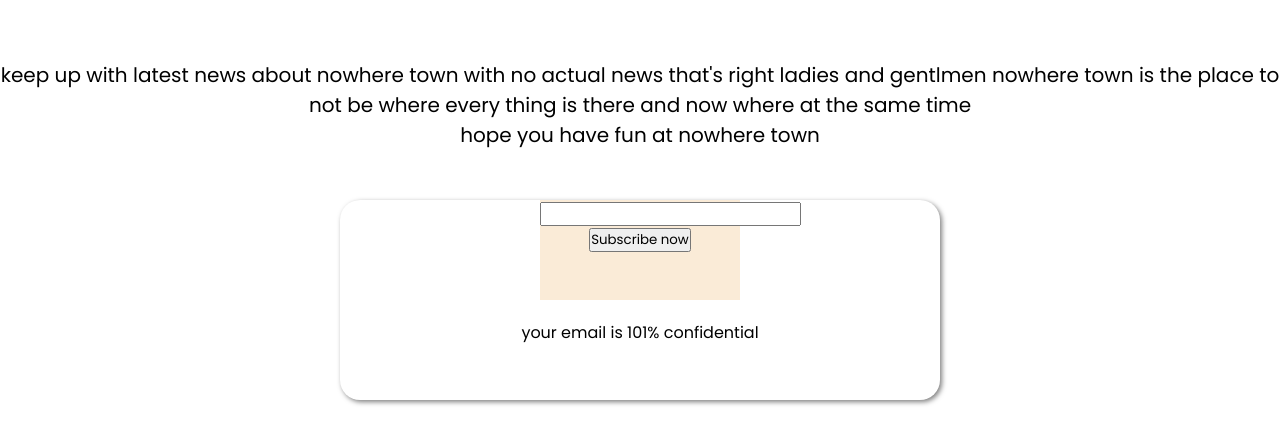
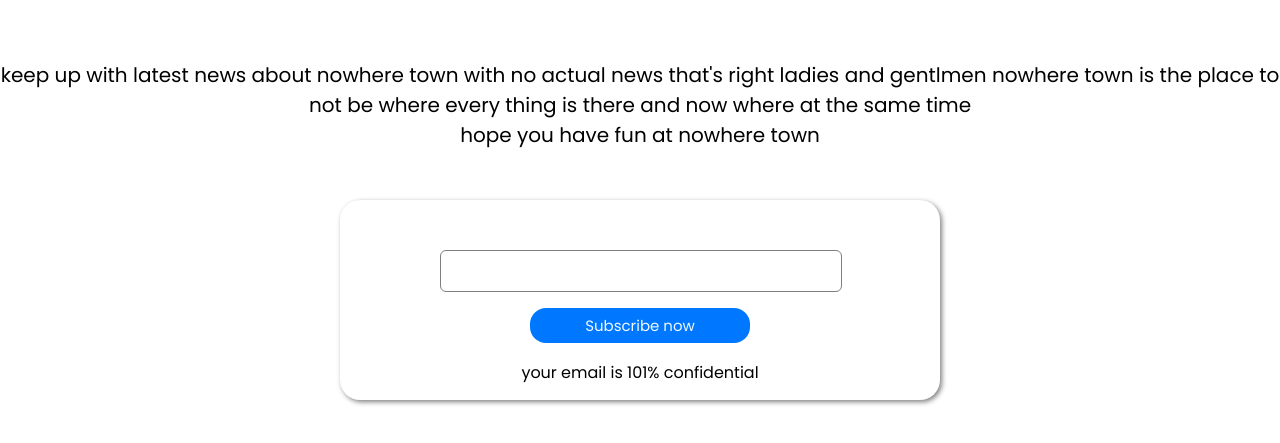
Before and after one commit to badre-dev/dev-challenges, a plain HTML site: page dc-3 newsletter/index.html in a window 1280 px wide. Shown: the part 205-648 px from the top of the page. Drawn offline with Linux system fonts and the light colour scheme.

Commit message:
minor update

```diff
--- a/dc-3 newsletter/style.css
+++ b/dc-3 newsletter/style.css
@@ -23,11 +23,27 @@ header{
     width: 600px;
 }
 .baf{
-    background-color: antiquewhite;
-
-    margin:200px ;
+    margin:100px ;
     margin-top: 30px;
     margin-bottom: 20px;
-    height: 100px;
-    width: 200px;
+    height: 140px;
+    width: 400px;
 }
+input{
+    margin-top: 50px;
+    width: 400px ;
+    height: 40px;
+    border-radius: 6px;
+    border: 1px solid #807e7e
+}
+button{
+    font-size: 15px;
+    color: aliceblue;
+    background-color: rgb(0, 119, 255);
+    border-style: none;
+    border-radius: 16px;
+    margin-top: 16px;
+    margin-bottom: 16px;
+    height: 35px;
+    width: 220px;
+}
```
